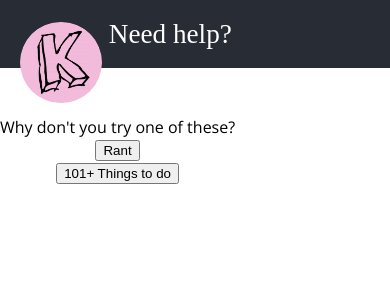
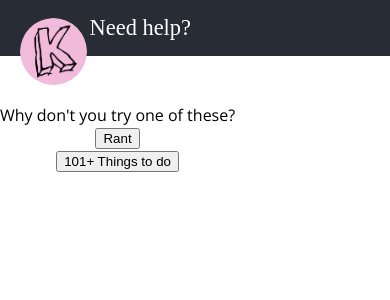
Before and after one commit to HPA-Digital/kete, a React (Create React App) app: page /#/ in a window 390 px wide. Shown: the top 300 px of the page. Built offline with nearby package versions, Linux system fonts and the light colour scheme; a web font is replaced by a local one.

Commit message:
Responsive header size if screen too small

```diff
--- a/src/components/HeaderBar.css
+++ b/src/components/HeaderBar.css
@@ -18,6 +18,12 @@
 	padding-left: 4em;
 }
 
+@media only screen and (max-width: 400px) {
+	.Header{
+		font-size: 1.4em;
+	}
+}
+
 
 .Header-img{
 	position: absolute;
```
